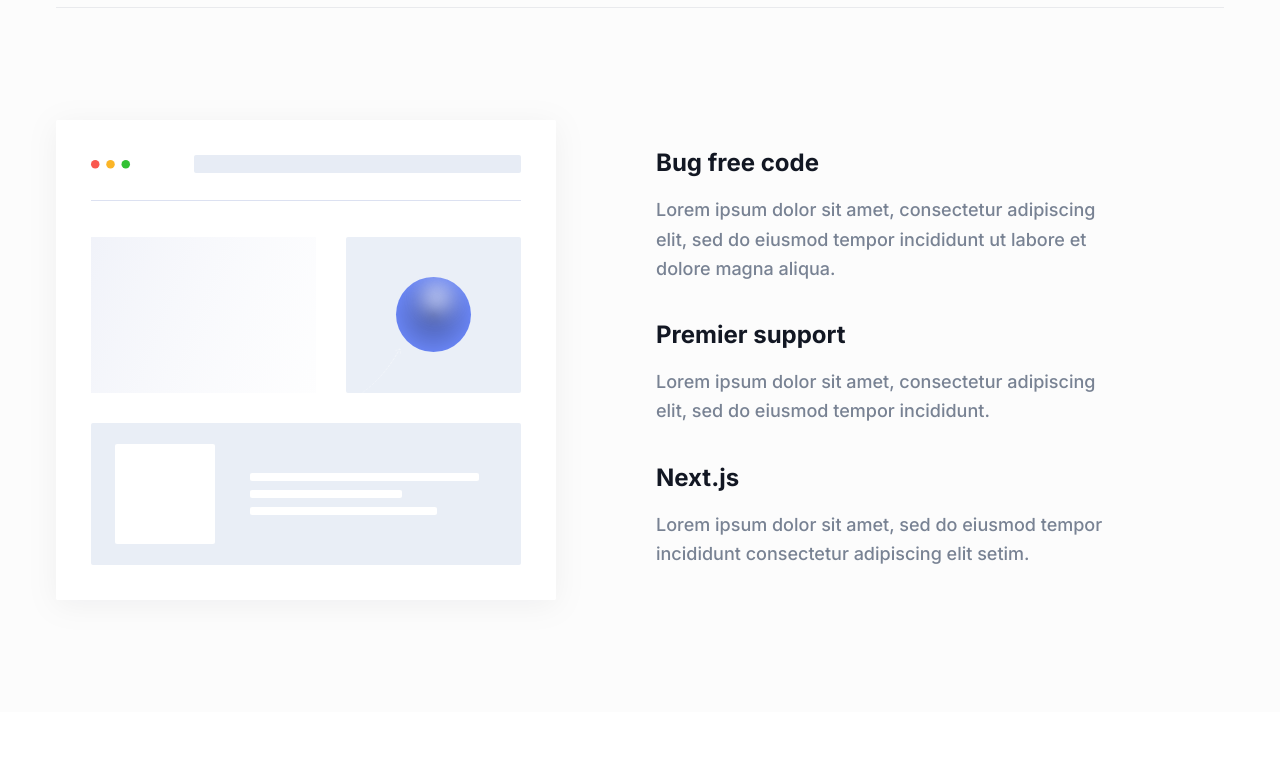
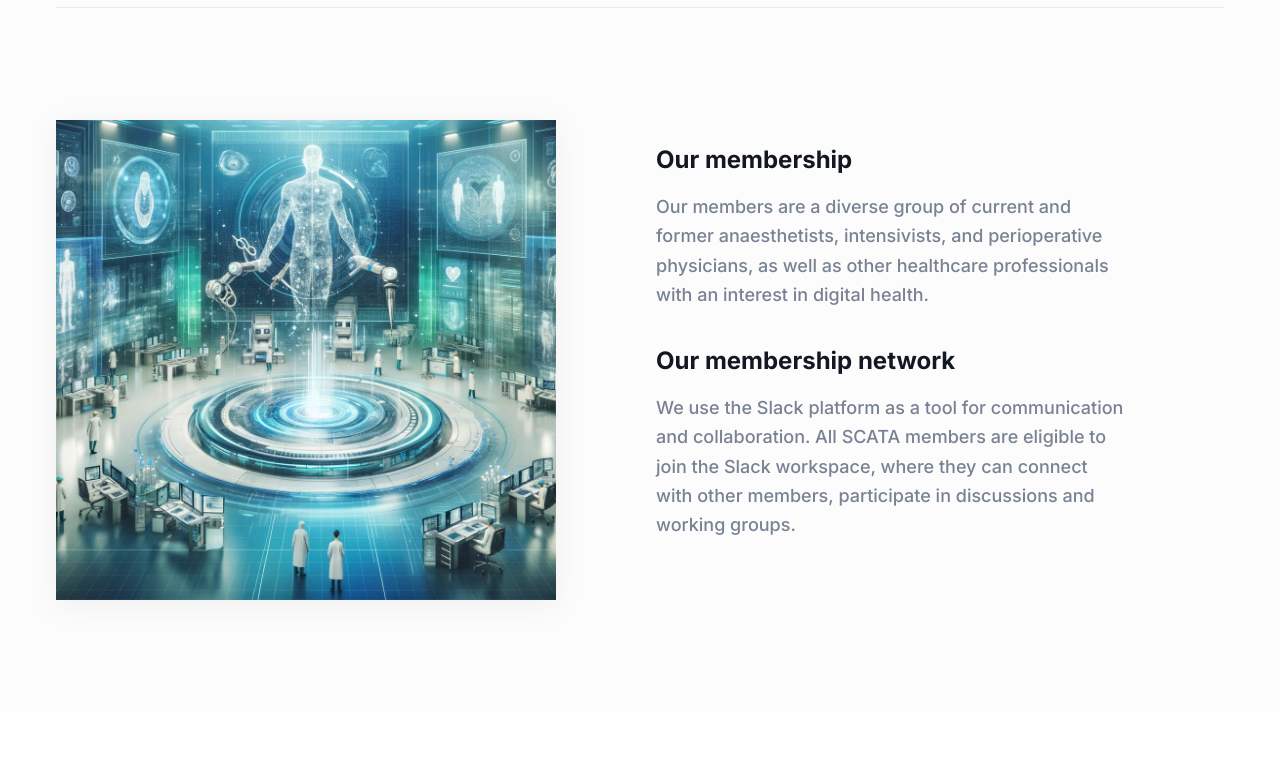
Before and after one commit to scatauk/website, a Next.js app: page /about in a window 1280 px wide. Shown: the part 1140-1907 px from the top of the page. Built offline with nearby package versions, Linux system fonts and the light colour scheme.

Commit message:
Tweaks for WG meeting

```diff
--- a/app/blog/page.tsx
+++ b/app/blog/page.tsx
@@ -18,7 +18,7 @@ const Blog = () => {
         description="Posts from our committee, members and partners"
       />
 
-      <section className="pb-[120px] pt-[120px]">
+      <section className="pb-[120px] pt-[20px]">
         <div className="container">
           <div className="-mx-4 flex flex-wrap justify-center">
             {blogData.map((blog) => (
--- a/components/About/AboutSectionTwo.tsx
+++ b/components/About/AboutSectionTwo.tsx
@@ -11,13 +11,13 @@ const AboutSectionTwo = () => {
               data-wow-delay=".15s"
             >
               <Image
-                src="/images/about/about-image-2.svg"
+                src="/images/about/about-image-page-2.png"
                 alt="about image"
                 fill
                 className="drop-shadow-three dark:hidden dark:drop-shadow-none"
               />
               <Image
-                src="/images/about/about-image-2-dark.svg"
+                src="/images/about/about-image-page-2.png"
                 alt="about image"
                 fill
                 className="drop-shadow-three hidden dark:block dark:drop-shadow-none"
@@ -28,29 +28,22 @@ const AboutSectionTwo = () => {
             <div className="wow fadeInUp max-w-[470px]" data-wow-delay=".2s">
               <div className="mb-9">
                 <h3 className="mb-4 text-xl font-bold text-black dark:text-white sm:text-2xl lg:text-xl xl:text-2xl">
-                  Bug free code
+                  Our membership
                 </h3>
                 <p className="text-base font-medium leading-relaxed text-body-color sm:text-lg sm:leading-relaxed">
-                  Lorem ipsum dolor sit amet, consectetur adipiscing elit, sed
-                  do eiusmod tempor incididunt ut labore et dolore magna aliqua.
+                  Our members are a diverse group of current and former anaesthetists, intensivists,
+                  and perioperative physicians, as well as other healthcare professionals with an
+                  interest in digital health.
                 </p>
               </div>
               <div className="mb-9">
                 <h3 className="mb-4 text-xl font-bold text-black dark:text-white sm:text-2xl lg:text-xl xl:text-2xl">
-                  Premier support
+                  Our membership network
                 </h3>
                 <p className="text-base font-medium leading-relaxed text-body-color sm:text-lg sm:leading-relaxed">
-                  Lorem ipsum dolor sit amet, consectetur adipiscing elit, sed
-                  do eiusmod tempor incididunt.
-                </p>
-              </div>
-              <div className="mb-1">
-                <h3 className="mb-4 text-xl font-bold text-black dark:text-white sm:text-2xl lg:text-xl xl:text-2xl">
-                  Next.js
-                </h3>
-                <p className="text-base font-medium leading-relaxed text-body-color sm:text-lg sm:leading-relaxed">
-                  Lorem ipsum dolor sit amet, sed do eiusmod tempor incididunt
-                  consectetur adipiscing elit setim.
+                  We use the Slack platform as a tool for communication and collaboration. All SCATA members are eligible
+                  to join the Slack workspace, where they can connect with other members, participate in discussions and
+                  working groups.
                 </p>
               </div>
             </div>
--- a/components/Blog/blogData.tsx
+++ b/components/Blog/blogData.tsx
@@ -5,7 +5,7 @@ const blogData: Blog[] = [
     id: 1,
     title: "2023 SCATA-STA Speaker Exchange: Las Vegas",
     paragraph:
-      "SCATA member James Selby reports on his experience of the SCATA-STA Speaker Exchange Programme.",
+      "James Selby reports on his experience of the SCATA-STA Speaker Exchange Programme.",
     image: "/images/blog/destination-1853477_1280.jpg",
     author: {
       name: "James Selby",
--- a/components/Blog/index.tsx
+++ b/components/Blog/index.tsx
@@ -11,7 +11,7 @@ const Blog = () => {
       <div className="container">
         <SectionTitle
           title="Our Latest Blogs"
-          paragraph="There are many variations of passages of Lorem Ipsum available but the majority have suffered alteration in some form."
+          paragraph=""
           center
         />
 
--- a/components/Header/index.tsx
+++ b/components/Header/index.tsx
@@ -152,12 +152,12 @@ const Header = () => {
                 </nav>
               </div>
               <div className="flex items-center justify-end pr-16 lg:pr-0">
-                <Link
+                {/* <Link
                   href="/signin"
                   className="hidden px-7 py-3 text-base font-medium text-dark hover:opacity-70 md:block"
                 >
                   Sign In
-                </Link>
+                </Link> */}
                 <Link
                   href="/join"
                   className="ease-in-up shadow-btn hover:shadow-btn-hover hidden rounded-sm bg-primary px-8 py-3 text-base font-medium text-white transition duration-300 hover:bg-opacity-90 md:block md:px-9 lg:px-6 xl:px-9"
--- a/components/Header/menuData.tsx
+++ b/components/Header/menuData.tsx
@@ -29,56 +29,57 @@ const menuData: Menu[] = [
     id: 4,
     title: "Guidelines",
     newTab: false,
-    submenu: [
-      {
-        id: 41,
-        title: "About Page",
-        path: "/about",
-        newTab: false,
-      },
-      {
-        id: 42,
-        title: "Contact Page",
-        path: "/contact",
-        newTab: false,
-      },
-      {
-        id: 43,
-        title: "Blog Grid Page",
-        path: "/blog",
-        newTab: false,
-      },
-      {
-        id: 44,
-        title: "Blog Sidebar Page",
-        path: "/blog-sidebar",
-        newTab: false,
-      },
-      {
-        id: 45,
-        title: "Blog Details Page",
-        path: "/blog-details",
-        newTab: false,
-      },
-      {
-        id: 46,
-        title: "Sign In Page",
-        path: "/signin",
-        newTab: false,
-      },
-      {
-        id: 47,
-        title: "Sign Up Page",
-        path: "/signup",
-        newTab: false,
-      },
-      {
-        id: 48,
-        title: "Error Page",
-        path: "/error",
-        newTab: false,
-      },
-    ],
+    path: "https://guidelines.scata.org.uk",
+    // submenu: [
+    //   {
+    //     id: 41,
+    //     title: "About Page",
+    //     path: "/about",
+    //     newTab: false,
+    //   },
+    //   {
+    //     id: 42,
+    //     title: "Contact Page",
+    //     path: "/contact",
+    //     newTab: false,
+    //   },
+    //   {
+    //     id: 43,
+    //     title: "Blog Grid Page",
+    //     path: "/blog",
+    //     newTab: false,
+    //   },
+    //   {
+    //     id: 44,
+    //     title: "Blog Sidebar Page",
+    //     path: "/blog-sidebar",
+    //     newTab: false,
+    //   },
+    //   {
+    //     id: 45,
+    //     title: "Blog Details Page",
+    //     path: "/blog-details",
+    //     newTab: false,
+    //   },
+    //   {
+    //     id: 46,
+    //     title: "Sign In Page",
+    //     path: "/signin",
+    //     newTab: false,
+    //   },
+    //   {
+    //     id: 47,
+    //     title: "Sign Up Page",
+    //     path: "/signup",
+    //     newTab: false,
+    //   },
+    //   {
+    //     id: 48,
+    //     title: "Error Page",
+    //     path: "/error",
+    //     newTab: false,
+    //   },
+    // ],
   },
 ];
 export default menuData;
--- a/components/Hero/index.tsx
+++ b/components/Hero/index.tsx
@@ -23,13 +23,13 @@ const Hero = () => {
                 </p>
                 <div className="flex flex-col items-center justify-center space-y-4 sm:flex-row sm:space-x-4 sm:space-y-0">
                   <Link
-                    href="https://nextjstemplates.com/templates/saas-starter-startup"
+                    href="/join"
                     className="rounded-sm bg-primary px-8 py-4 text-base font-semibold text-white duration-300 ease-in-out hover:bg-primary/80"
                   >
                     🤝 Join us
                   </Link>
                   <Link
-                    href="https://github.com/NextJSTemplates/startup-nextjs"
+                    href="https://guidelines.scata.org.uk/"
                     className="inline-block rounded-sm bg-black px-8 py-4 text-base font-semibold text-white duration-300 ease-in-out hover:bg-black/90"
                   >
                     📄 Read our guidelines
```
Also changed, not shown: public/images/about/about-image-page-2.png (added), public/images/about/about-image-page.png.
